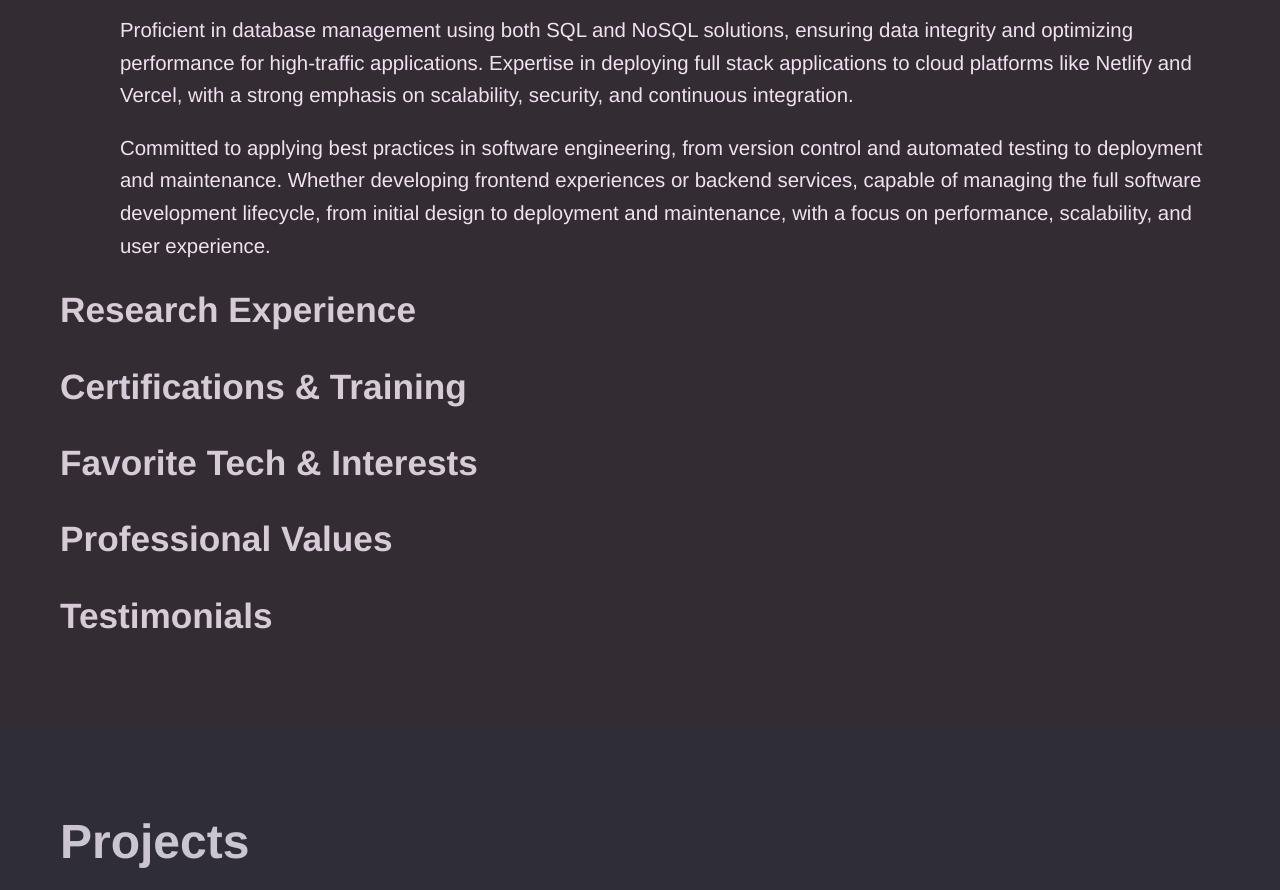
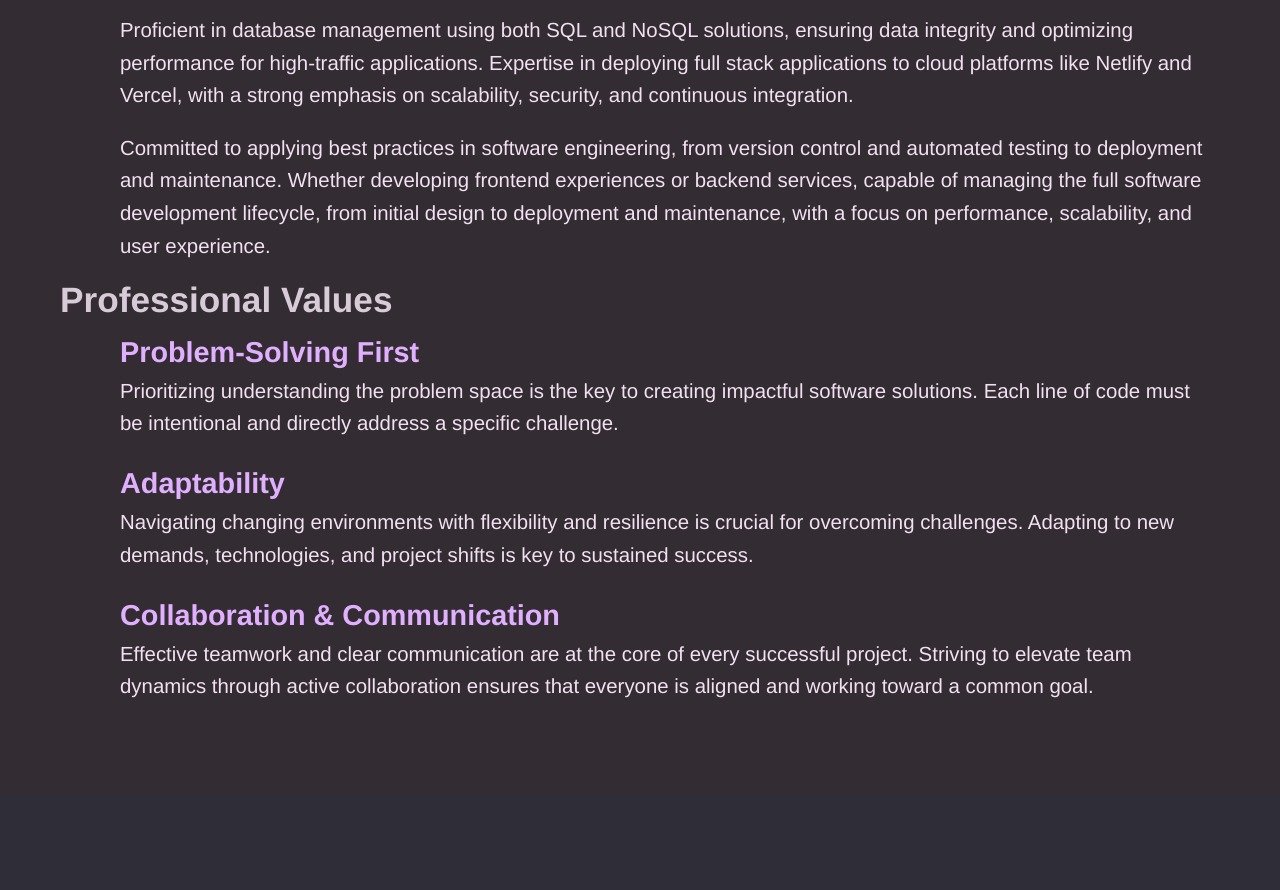
Before and after one commit to zeri27/ZA-PRFL, a React (Create React App) app: page / in a window 1280 px wide. Shown: the part 4320-5210 px from the top of the page. Built offline with nearby package versions, Linux system fonts and the light colour scheme.

Commit message:
Implemented the basis for Portfolio section.

```diff
--- a/src/components/Portfolio.css
+++ b/src/components/Portfolio.css
@@ -45,3 +45,15 @@
     display: inline-block;
     color: #f1e1f1;
 }
+
+.portfolio-comp-final-last p span {
+    padding-bottom: 10px;
+    font-size: 1.275rem;
+    padding-right: 75px;
+    display: inline-block;
+    color: #f1e1f1;
+}
+
+.portfolio-comp-prof h3 {
+    color: #e0b0ff
+}
--- a/src/components/Portfolio.js
+++ b/src/components/Portfolio.js
@@ -113,7 +113,7 @@ function Portfolio() {
               integration.
             </span>
           </p>
-          <div className="portfolio-comp-last">
+          <div className="portfolio-comp-final-last">
             <p>
               <span>
                 Committed to applying best practices in software engineering,
@@ -126,14 +126,48 @@ function Portfolio() {
             </p>
           </div>
         </div>
-        <h2>Research Experience</h2>
-        <h2>Certifications & Training</h2>
-        <h2>Favorite Tech & Interests</h2>
-        <h2>Professional Values</h2>
-        <h2>Testimonials</h2>
+        {/*<h2>Certifications & Training</h2>*/}
+        {/*<h2>Favorite Tech & Interests</h2>*/}
+        <div className="portfolio-comp">
+          <h2>Professional Values</h2>
+          <div className="portfolio-comp-prof">
+            <h3>Problem-Solving First</h3>
+            <div className="portfolio-comp-last">
+              <p>
+                <span>
+                  Prioritizing understanding the problem space is the key to
+                  creating impactful software solutions. Each line of code must
+                  be intentional and directly address a specific challenge.
+                </span>
+              </p>
+            </div>
+            <h3>Adaptability</h3>
+            <div className="portfolio-comp-last">
+              <p>
+                <span>
+                  Navigating changing environments with flexibility and
+                  resilience is crucial for overcoming challenges. Adapting to
+                  new demands, technologies, and project shifts is key to
+                  sustained success.
+                </span>
+              </p>
+            </div>
+            <h3>Collaboration & Communication</h3>
+            <div className="portfolio-comp-final-last">
+              <p>
+                <span>
+                  Effective teamwork and clear communication are at the core of
+                  every successful project. Striving to elevate team dynamics
+                  through active collaboration ensures that everyone is aligned
+                  and working toward a common goal.
+                </span>
+              </p>
+            </div>
+          </div>
+        </div>
+        {/*<h2>Testimonials</h2>*/}
       </nav>
     </div>
   );
 }
-
 export default Portfolio;
```
